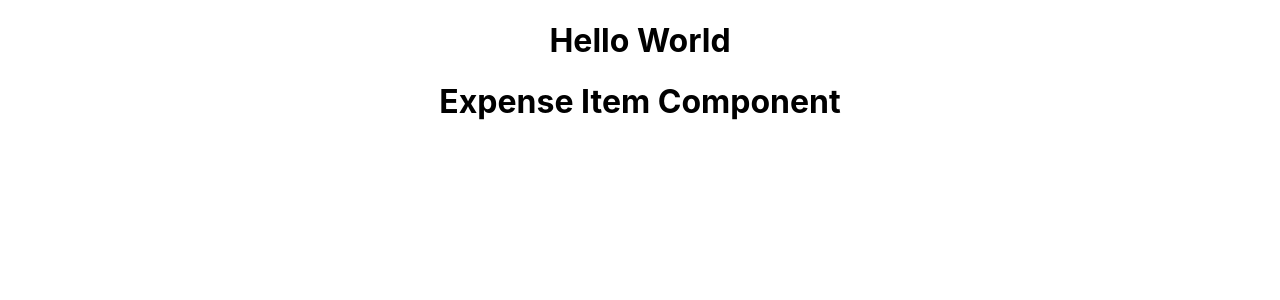
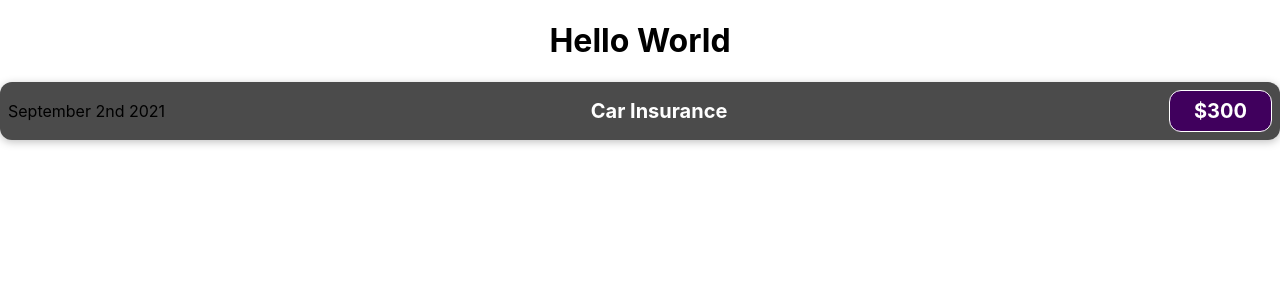
Before and after one commit to quill-tech/expense-tracker, a React (Create React App) app: page / in a window 1280 px wide. Shown: the top 300 px of the page. Built offline with nearby package versions, Linux system fonts and the light colour scheme.

Commit message:
Added basic style

```diff
--- a/src/components/ExpenseItem.component.jsx
+++ b/src/components/ExpenseItem.component.jsx
@@ -1,7 +1,12 @@
+import './ExpenseItem.styles.css'
 function ExpenseItem() {
   return (
-    <div>
-      <h1>Expense Item Component</h1>
+    <div className='expense-item'>
+      <div>September 2nd 2021 </div>
+      <div className='expense-item__description'>
+        <h2>Car Insurance</h2>
+        <div className='expense-item__price'>$300</div>
+      </div>
     </div>
   )
 }
--- /dev/null
+++ b/src/components/ExpenseItem.styles.css
@@ -0,0 +1,56 @@
+.expense-item {
+  display: flex;
+  justify-content: space-between;
+  align-items: center;
+  box-shadow: 0 2px 8px rgba(0, 0, 0, 0.25);
+  padding: 0.5rem;
+  margin: 1rem 0;
+  border-radius: 12px;
+  background-color: #4b4b4b;
+}
+
+.expense-item__description {
+  display: flex;
+  flex-direction: column;
+  gap: 1rem;
+  align-items: flex-end;
+  flex-flow: column-reverse;
+  justify-content: flex-start;
+  flex: 1;
+}
+
+.expense-item h2 {
+  color: #3a3a3a;
+  font-size: 1rem;
+  flex: 1;
+  margin: 0 1rem;
+  color: white;
+}
+
+.expense-item__price {
+  font-size: 1rem;
+  font-weight: bold;
+  color: white;
+  background-color: #40005d;
+  border: 1px solid white;
+  padding: 0.5rem;
+  border-radius: 12px;
+}
+
+@media (min-width: 580px) {
+  .expense-item__description {
+    flex-direction: row;
+    align-items: center;
+    justify-content: flex-start;
+    flex: 1;
+  }
+
+  .expense-item__description h2 {
+    font-size: 1.25rem;
+  }
+
+  .expense-item__price {
+    font-size: 1.25rem;
+    padding: 0.5rem 1.5rem;
+  }
+}
```
